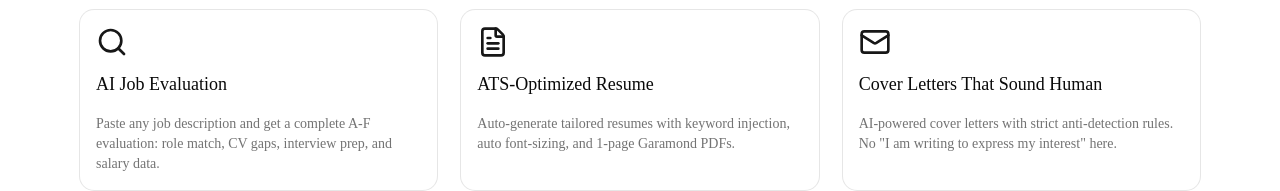
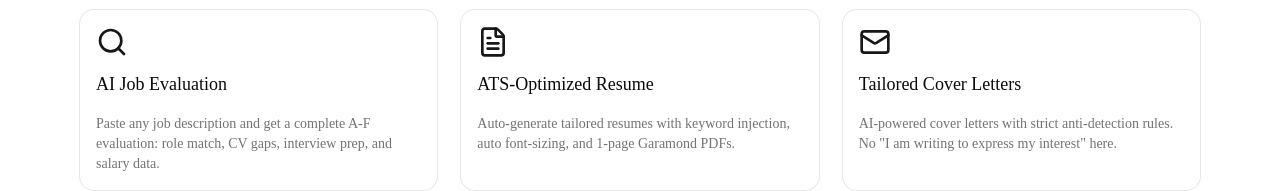
Before and after one commit to calvinanglo/ApplyAgent, a Next.js app: page / in a window 1280 px wide. Shown: the part 611-802 px from the top of the page. Built offline with nearby package versions, Linux system fonts and the light colour scheme; no server answers.

Commit message:
Rename feature card to Tailored Cover Letters

```diff
--- a/src/app/(marketing)/page.tsx
+++ b/src/app/(marketing)/page.tsx
@@ -26,7 +26,7 @@ const features = [
   },
   {
     icon: Mail,
-    title: 'Cover Letters That Sound Human',
+    title: 'Tailored Cover Letters',
     description: 'AI-powered cover letters with strict anti-detection rules. No "I am writing to express my interest" here.',
   },
   {
```
